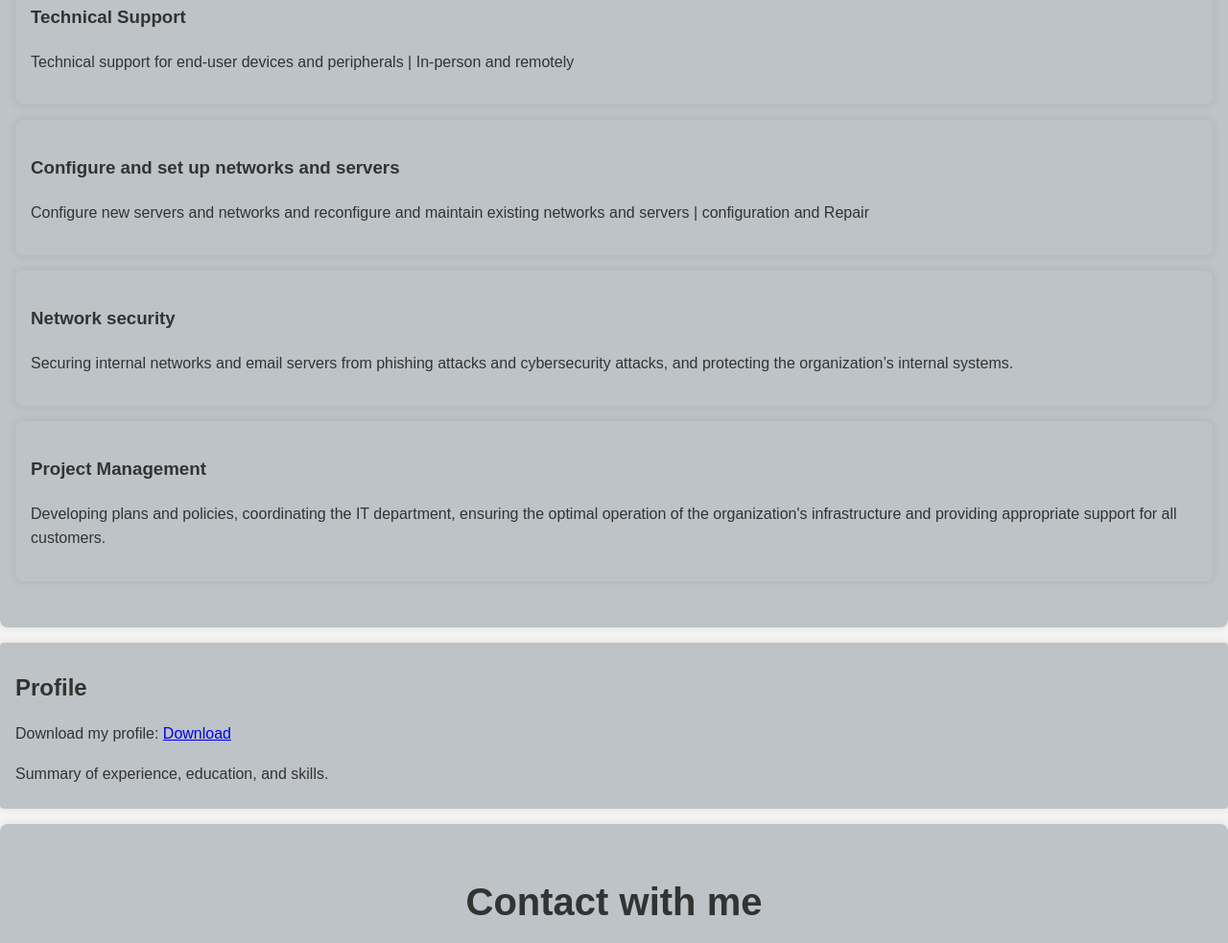
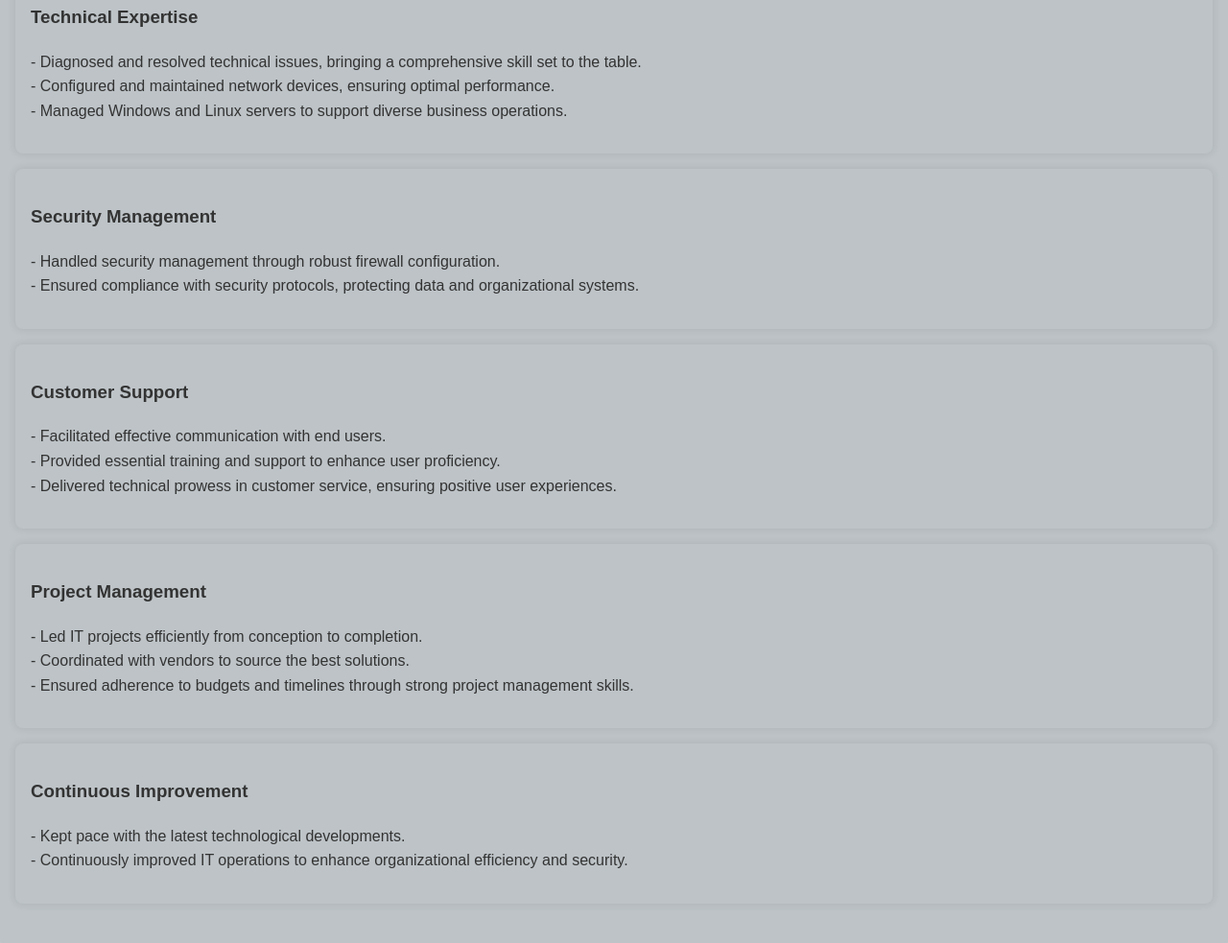
Before and after one commit to AhmedElmannan/portfolio, a plain HTML site: page index.html in a window 1280 px wide. Shown: the part 981-1964 px from the top of the page at 96% size. Drawn offline with Linux system fonts and the light colour scheme.

Commit message:
Add files via upload

```diff
--- a/index.html
+++ b/index.html
@@ -258,22 +258,45 @@
     <section id="portfolio">
         <h2>Services</h2>
         <div class="Services">
-            <h3>Technical Support</h3>
-            <p>Technical support for end-user devices and peripherals | In-person and remotely</p>
+            <h3>Technical Expertise</h3>
+            <p>- Diagnosed and resolved technical issues, bringing a comprehensive skill set to the table.
+                <br>
+                - Configured and maintained network devices, ensuring optimal performance.
+                <br>
+                - Managed Windows and Linux servers to support diverse business operations.
+            </p>
         </div>
         <div class="Services">
-            <h3>Configure and set up networks and servers</h3>
-            <p>Configure new servers and networks and reconfigure and maintain existing networks and servers | configuration and Repair </p>
+            <h3>Security Management</h3>
+            <p>- Handled security management through robust firewall configuration.
+                <br>
+                - Ensured compliance with security protocols, protecting data and organizational systems.
+            </p>
         </div>
         <div class="Services">
-            <h3>Network security</h3>
-            <p>Securing internal networks and email servers from phishing attacks and cybersecurity attacks, and protecting the organization’s internal systems.</p>
+            <h3>Customer Support</h3>
+            <p>- Facilitated effective communication with end users.
+                <br>
+                - Provided essential training and support to enhance user proficiency.
+                <br>
+                - Delivered technical prowess in customer service, ensuring positive user experiences.
+            </p>
         </div>
         <div class="Services">
             <h3>Project Management</h3>
-            <p>Developing plans and policies, coordinating the IT department, ensuring the optimal operation of the organization's infrastructure
-                and providing appropriate support for all customers.
+            <p>- Led IT projects efficiently from conception to completion.
+                <br>
+                - Coordinated with vendors to source the best solutions.
+                <br>
+                - Ensured adherence to budgets and timelines through strong project management skills.
             </p>
+        </div>
+        <div class="Services">
+            <h3>Continuous Improvement</h3>
+            <p>- Kept pace with the latest technological developments.
+                <br>
+                - Continuously improved IT operations to enhance organizational efficiency and security.
+                </p>
         </div>
         </section>
 
```
Also changed, not shown: whatsapp_icon.png (added).
